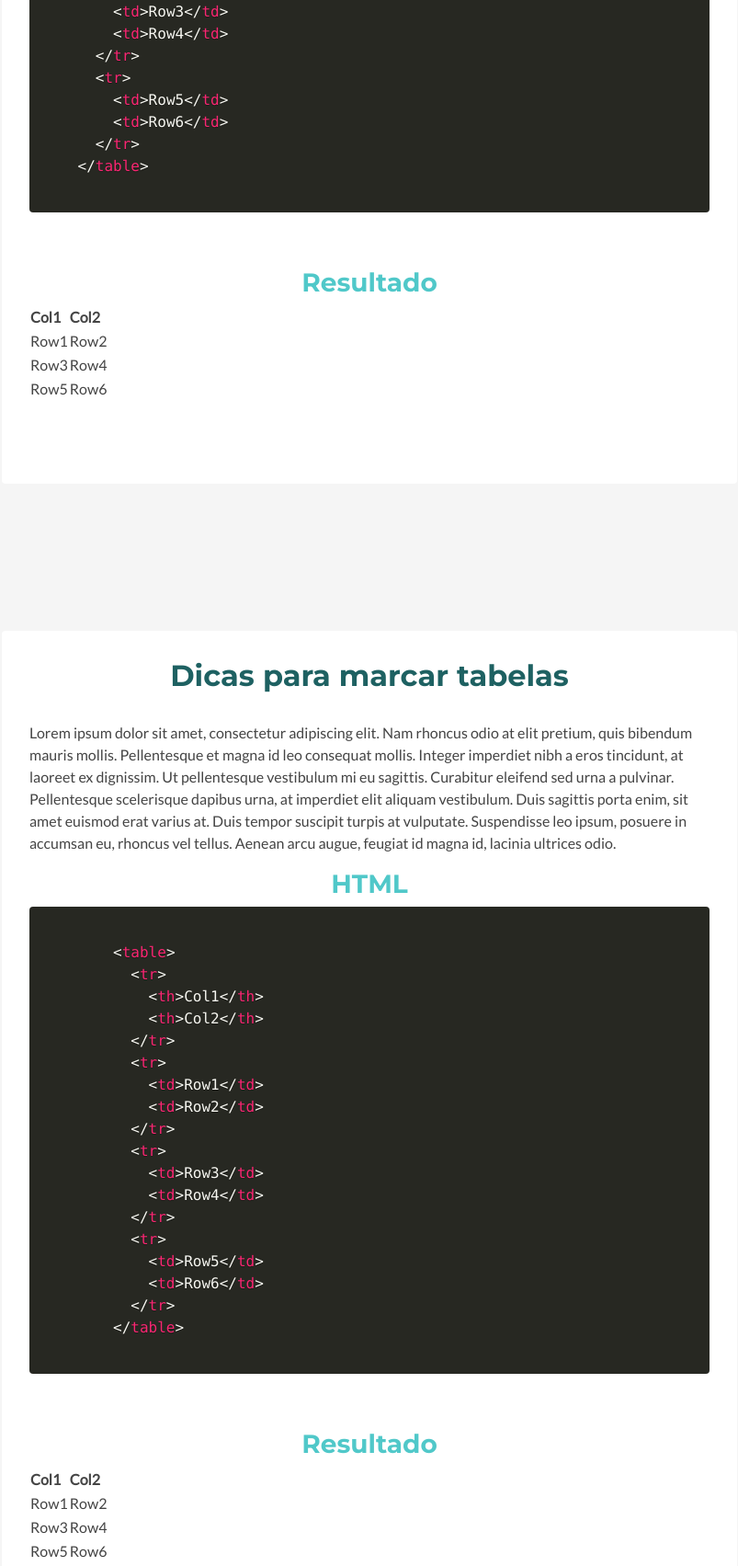
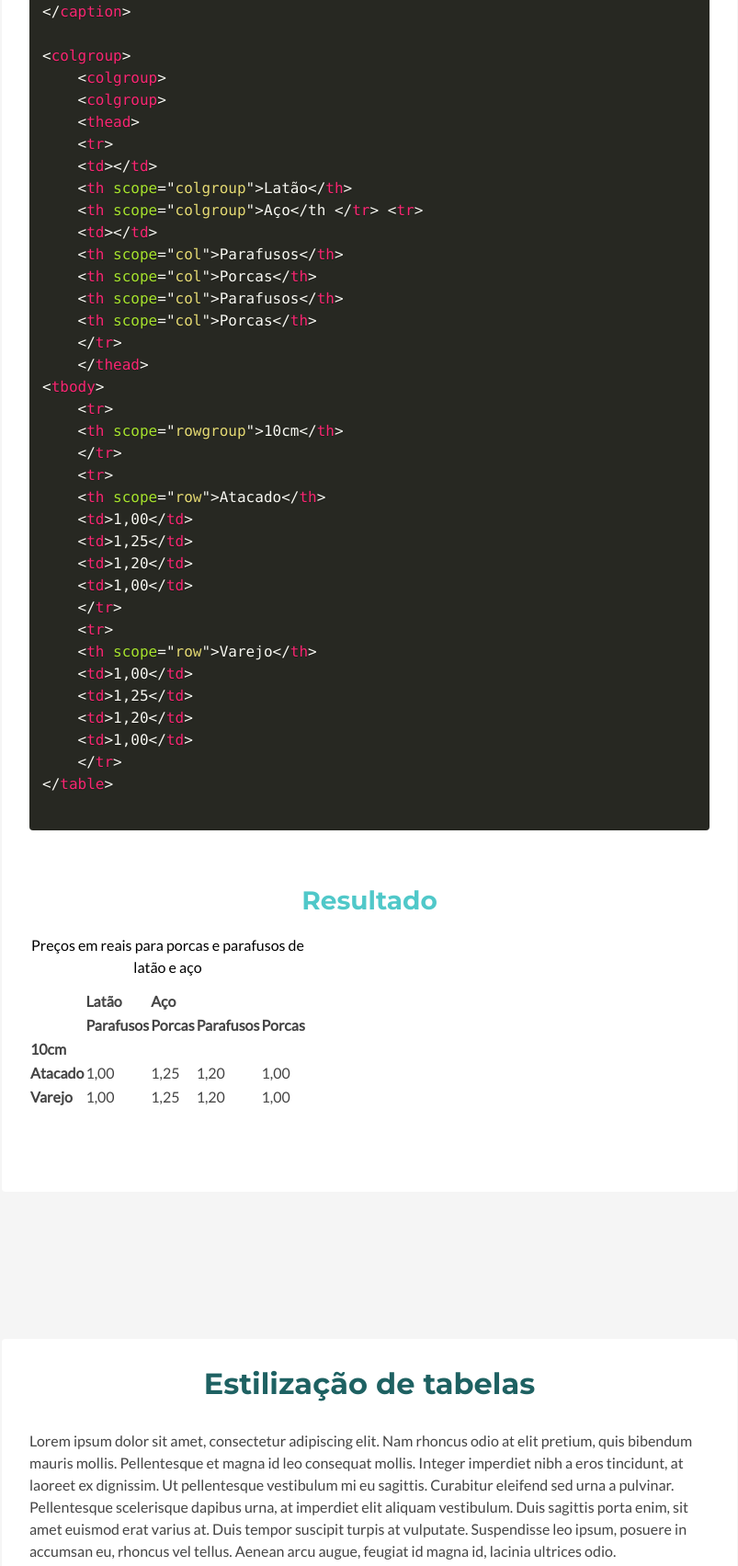
Before and after one commit to galemos/galemos.github.io, a plain HTML site: page index.html in a window 1280 px wide. Shown: the part 4552-6255 px from the top of the page at 92% size, without its empty margins (238-1041 px from the left). Drawn offline with Linux system fonts and the light colour scheme.

Commit message:
fim sessão 1

```diff
--- a/index.html
+++ b/index.html
@@ -360,7 +360,7 @@
                                             <p><strong>Nota:</strong>Atributo scope não é suportado no HTML5</p>
                                         </li>
                                         <li>
-                                            <p><strong>Exemplo:</strong><td scope="col|row|colgroup|rowgroup"></td></p>
+                                            <p><strong>Exemplo:</strong><code class="language-markup">&lttd  scope="col|row|colgroup|rowgroup"&gt</code>.</p>
                                         </li>
                                     </ul>
                                 </li>
@@ -371,22 +371,50 @@
                     <div class="code-block">
                         <!--//Use Prismjs - http://prismjs.com/index.html#basic-usage -->
                         <pre><code class="language-markup">
-    &lttable&gt
+
+&lttable summary="Preços em reais
+no atacado e no varejo para duas bitolas
+de porcas e parafusos de latão e de aço.
+Existem dois níveis de cabeçalhos de
+colunas."&gt
+
+&ltcaption&gt
+    Preços em reais para porcas e parafusos de
+    latão e aço
+&lt/caption&gt
+
+&ltcolgroup&gt
+    &ltcolgroup&gt
+    &ltcolgroup&gt
+    &ltthead&gt
     &lttr&gt
-        &ltth&gtCol1&lt/th&gt
-        &ltth&gtCol2&lt/th&gt
+    &lttd&gt&lt/td&gt
+    &ltth scope="colgroup"&gtLatão&lt/th&gt
+    &ltth scope="colgroup"&gtAço&lt/th &lt/tr&gt &lttr&gt
+    &lttd&gt&lt/td&gt
+    &ltth scope="col"&gtParafusos&lt/th&gt
+    &ltth scope="col"&gtPorcas&lt/th&gt
+    &ltth scope="col"&gtParafusos&lt/th&gt
+    &ltth scope="col"&gtPorcas&lt/th&gt
+    &lt/tr&gt
+    &lt/thead&gt
+&lttbody&gt
+    &lttr&gt
+    &ltth scope="rowgroup"&gt10cm&lt/th&gt
     &lt/tr&gt
     &lttr&gt
-        &lttd&gtRow1&lt/td&gt
-        &lttd&gtRow2&lt/td&gt
+    &ltth scope="row"&gtAtacado&lt/th&gt
+    &lttd&gt1,00&lt/td&gt
+    &lttd&gt1,25&lt/td&gt
+    &lttd&gt1,20&lt/td&gt
+    &lttd&gt1,00&lt/td&gt
     &lt/tr&gt
     &lttr&gt
-        &lttd&gtRow3&lt/td&gt
-        &lttd&gtRow4&lt/td&gt
-      &lt/tr&gt
-      &lttr&gt
-        &lttd&gtRow5&lt/td&gt
-        &lttd&gtRow6&lt/td&gt
+    &ltth scope="row"&gtVarejo&lt/th&gt
+    &lttd&gt1,00&lt/td&gt
+    &lttd&gt1,25&lt/td&gt
+    &lttd&gt1,20&lt/td&gt
+    &lttd&gt1,00&lt/td&gt
     &lt/tr&gt
 &lt/table&gt
                      </code></pre>
@@ -397,93 +425,49 @@
 
                 <div class="block">
                     <h3 class="sub-title text-center">Resultado</h3>
-                    <table>
+                    <table summary="Preços em reais
+    no atacado e no varejo para duas bitolas
+    de porcas e parafusos de latão e de aço.
+    Existem dois níveis de cabeçalhos de
+    colunas.">
+
+    <caption style="caption-side: top; text-align: center; color: initial;">
+      Preços em reais para porcas e parafusos de
+      latão e aço
+    </caption>
+
+    <colgroup>
+      <colgroup>
+        <colgroup>
+        <thead>
       <tr>
-                            <th>Col1</th>
-                            <th>Col2</th>
+        <td></td>
+        <th scope="colgroup">Latão</th>
+        <th scope="colgroup">Aço</th </tr> <tr>
+        <td></td>
+        <th scope="col">Parafusos</th>
+        <th scope="col">Porcas</th>
+        <th scope="col">Parafusos</th>
+        <th scope="col">Porcas</th>
+      </tr>
+      </thead>
+    <tbody>
+      <tr>
+        <th scope="rowgroup">10cm</th>
       </tr>
       <tr>
-                            <td>Row1</td>
-                            <td>Row2</td>
+        <th scope="row">Atacado</th>
+        <td>1,00</td>
+        <td>1,25</td>
+        <td>1,20</td>
+        <td>1,00</td>
       </tr>
       <tr>
-                            <td>Row3</td>
-                            <td>Row4</td>
-                        </tr>
-                        <tr>
-                            <td>Row5</td>
-                            <td>Row6</td>
-                        </tr>
-                    </table>
-                </div>
-                <!--//block-->
-
-            </div>
-            <!--//docs-inner-->
-        </div>
-        <!--//container-->
-    </section>
-    <!--//features-->
-
-    <!-- ******DOCS****** -->
-    <section id="exemplos" class="docs section">
-        <div class="container">
-            <div class="docs-inner">
-                <h2 class="title text-center">Dicas para marcar tabelas</h2>
-                <div class="block">
-                    <p>Lorem ipsum dolor sit amet, consectetur adipiscing elit. Nam rhoncus odio at elit pretium, quis
-                        bibendum mauris mollis. Pellentesque et magna id leo consequat mollis. Integer imperdiet nibh a
-                        eros tincidunt, at laoreet ex dignissim. Ut pellentesque vestibulum mi eu sagittis. Curabitur
-                        eleifend sed urna a pulvinar. Pellentesque scelerisque dapibus urna, at imperdiet elit aliquam
-                        vestibulum. Duis sagittis porta enim, sit amet euismod erat varius at. Duis tempor suscipit
-                        turpis at vulputate. Suspendisse leo ipsum, posuere in accumsan eu, rhoncus vel tellus. Aenean
-                        arcu augue, feugiat id magna id, lacinia ultrices odio.</p>
-                    <h3 class="sub-title text-center">HTML</h3>
-                    <div class="code-block">
-                        <!--//Use Prismjs - http://prismjs.com/index.html#basic-usage -->
-                        <pre><code class="language-markup">
-        &lttable&gt
-          &lttr&gt
-            &ltth&gtCol1&lt/th&gt
-            &ltth&gtCol2&lt/th&gt
-          &lt/tr&gt
-          &lttr&gt
-            &lttd&gtRow1&lt/td&gt
-            &lttd&gtRow2&lt/td&gt
-          &lt/tr&gt
-          &lttr&gt
-            &lttd&gtRow3&lt/td&gt
-            &lttd&gtRow4&lt/td&gt
-          &lt/tr&gt
-          &lttr&gt
-            &lttd&gtRow5&lt/td&gt
-            &lttd&gtRow6&lt/td&gt
-          &lt/tr&gt
-        &lt/table&gt
-                         </code></pre>
-                    </div>
-                    <!--//code-block-->
-                </div>
-                <!--//block-->
-
-                <div class="block">
-                    <h3 class="sub-title text-center">Resultado</h3>
-                    <table>
-                        <tr>
-                            <th>Col1</th>
-                            <th>Col2</th>
-                        </tr>
-                        <tr>
-                            <td>Row1</td>
-                            <td>Row2</td>
-                        </tr>
-                        <tr>
-                            <td>Row3</td>
-                            <td>Row4</td>
-                        </tr>
-                        <tr>
-                            <td>Row5</td>
-                            <td>Row6</td>
+        <th scope="row">Varejo</th>
+        <td>1,00</td>
+        <td>1,25</td>
+        <td>1,20</td>
+        <td>1,00</td>
       </tr>
   </table>
                 </div>
@@ -561,6 +545,77 @@
                                 feugiat id magna id, lacinia ultrices odio.</p>
                         </li>
                     </ul>
+                    <h3 class="sub-title text-center">HTML</h3>
+                    <div class="code-block">
+                        <!--//Use Prismjs - http://prismjs.com/index.html#basic-usage -->
+                        <pre><code class="language-markup">
+        &lttable&gt
+          &lttr&gt
+            &ltth&gtCol1&lt/th&gt
+            &ltth&gtCol2&lt/th&gt
+          &lt/tr&gt
+          &lttr&gt
+            &lttd&gtRow1&lt/td&gt
+            &lttd&gtRow2&lt/td&gt
+          &lt/tr&gt
+          &lttr&gt
+            &lttd&gtRow3&lt/td&gt
+            &lttd&gtRow4&lt/td&gt
+          &lt/tr&gt
+          &lttr&gt
+            &lttd&gtRow5&lt/td&gt
+            &lttd&gtRow6&lt/td&gt
+          &lt/tr&gt
+        &lt/table&gt
+                         </code></pre>
+                    </div>
+                    <!--//code-block-->
+                </div>
+                <!--//block-->
+
+                <div class="block">
+                    <h3 class="sub-title text-center">Resultado</h3>
+                    <table>
+                        <tr>
+                            <th>Col1</th>
+                            <th>Col2</th>
+                        </tr>
+                        <tr>
+                            <td>Row1</td>
+                            <td>Row2</td>
+                        </tr>
+                        <tr>
+                            <td>Row3</td>
+                            <td>Row4</td>
+                        </tr>
+                        <tr>
+                            <td>Row5</td>
+                            <td>Row6</td>
+                        </tr>
+                    </table>
+                </div>
+                <!--//block-->
+
+            </div>
+            <!--//docs-inner-->
+        </div>
+        <!--//container-->
+    </section>
+    <!--//features-->
+
+    <!-- ******DOCS****** -->
+    <section id="exemplos" class="docs section">
+            <div class="container">
+                <div class="docs-inner">
+                    <h2 class="title text-center">Dicas para marcar tabelas</h2>
+                    <div class="block">
+                        <p>Lorem ipsum dolor sit amet, consectetur adipiscing elit. Nam rhoncus odio at elit pretium, quis
+                            bibendum mauris mollis. Pellentesque et magna id leo consequat mollis. Integer imperdiet nibh a
+                            eros tincidunt, at laoreet ex dignissim. Ut pellentesque vestibulum mi eu sagittis. Curabitur
+                            eleifend sed urna a pulvinar. Pellentesque scelerisque dapibus urna, at imperdiet elit aliquam
+                            vestibulum. Duis sagittis porta enim, sit amet euismod erat varius at. Duis tempor suscipit
+                            turpis at vulputate. Suspendisse leo ipsum, posuere in accumsan eu, rhoncus vel tellus. Aenean
+                            arcu augue, feugiat id magna id, lacinia ultrices odio.</p>
                         <h3 class="sub-title text-center">HTML</h3>
                         <div class="code-block">
                             <!--//Use Prismjs - http://prismjs.com/index.html#basic-usage -->
```
Also changed, not shown: teste.html (+101 -7 lines). Lines whose indentation alone changed are shown as unchanged.
